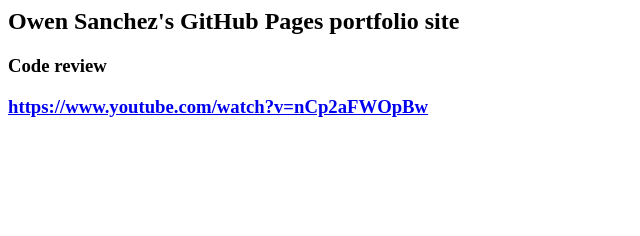
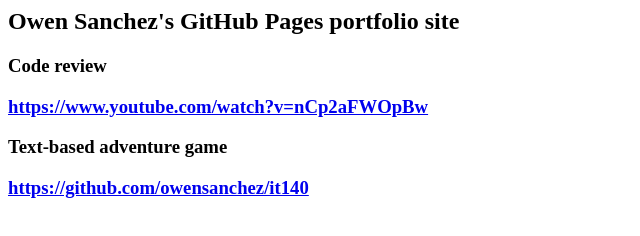
Before and after one commit to owensanchez/owensanchez.github.io, a plain HTML site: page index.html in a window 1280 px wide. Shown: the whole page, without its empty margins (0-640 px from the left). Drawn offline with Linux system fonts and the light colour scheme.

Commit message:
Add text-based adventure game link

```diff
--- a/index.html
+++ b/index.html
@@ -3,4 +3,6 @@
 <p>
   <h3>Code review<h3>
   <a href="https://www.youtube.com/watch?v=nCp2aFWOpBw">https://www.youtube.com/watch?v=nCp2aFWOpBw</a>
+  <h3>Text-based adventure game<h3>
+  <a href="https://github.com/owensanchez/it140">https://github.com/owensanchez/it140</a>
 </p>
```
